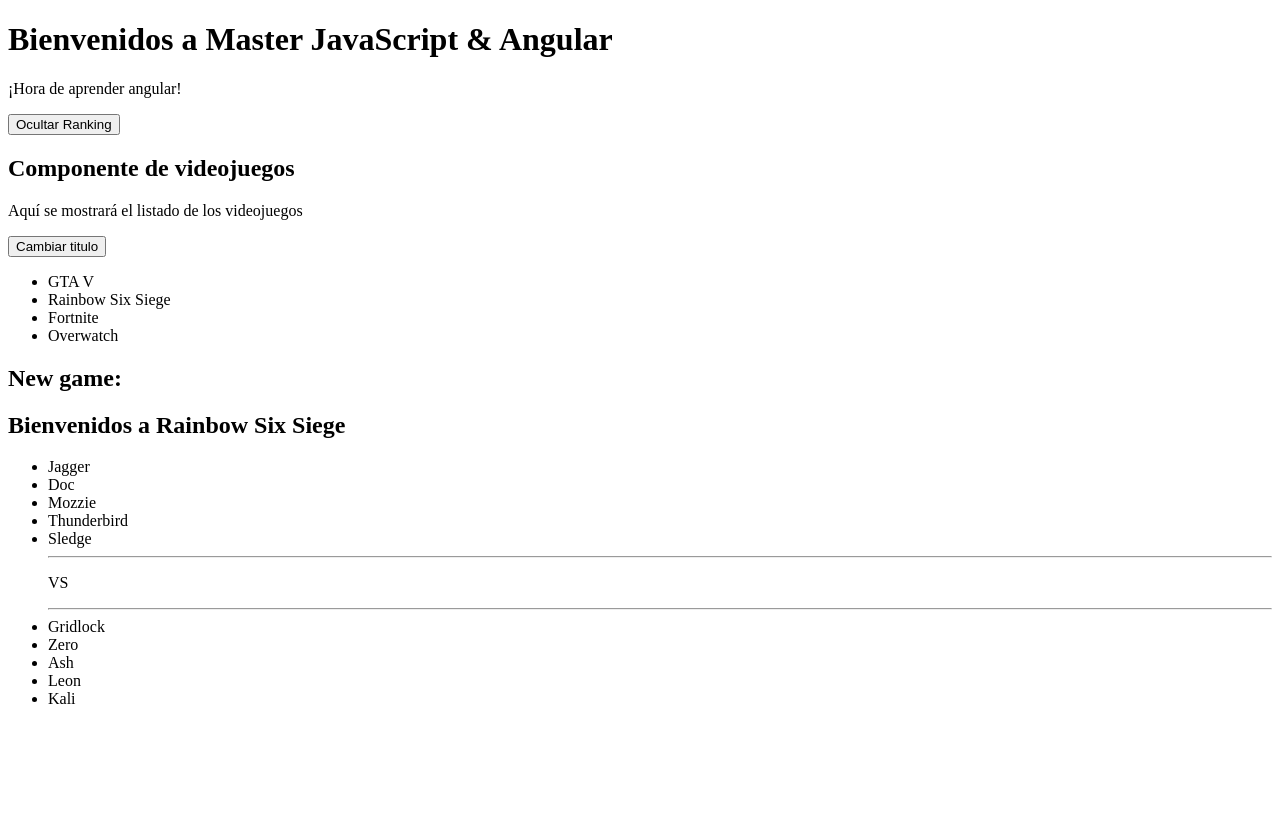
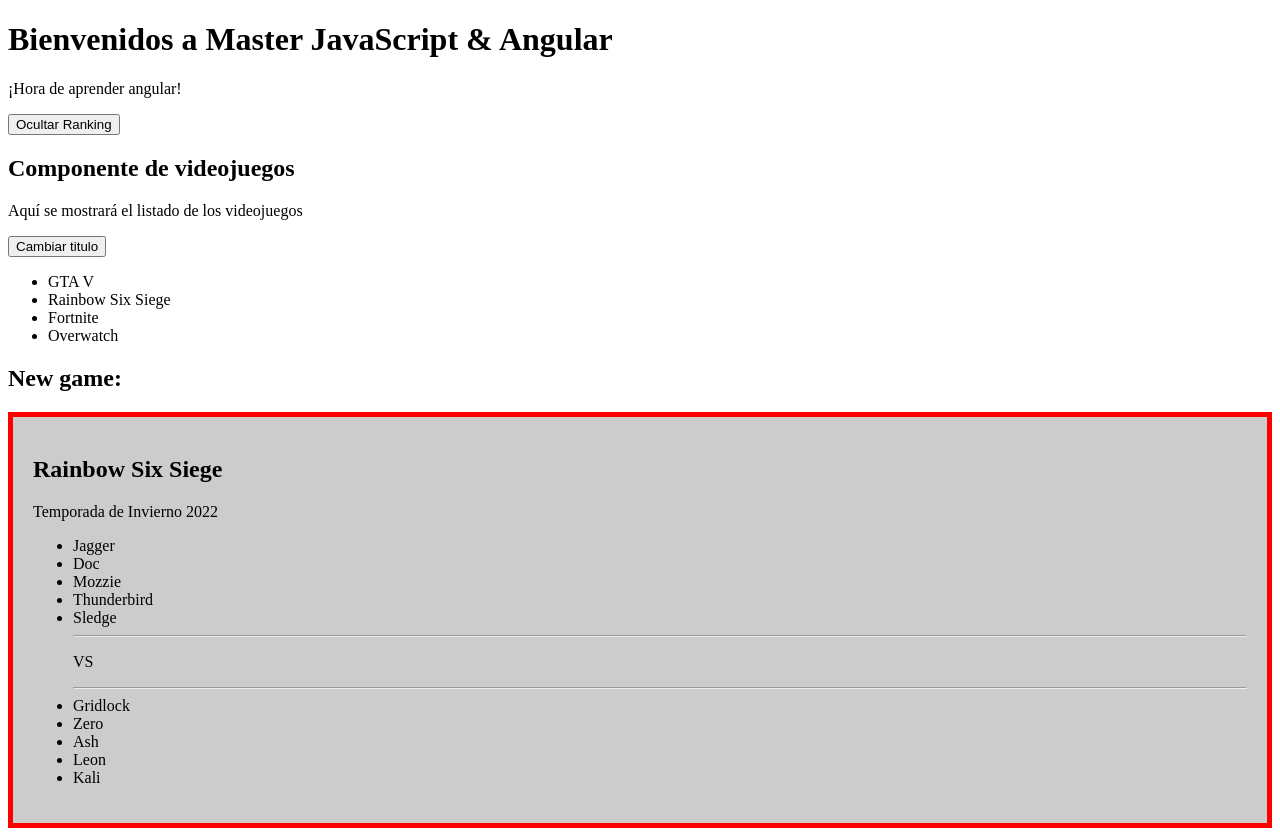
Before and after one commit to Juandieruiz/Master-JavaScript, an Angular app in the folder angular-learning/: page / in a window 1280 px wide. Before the commit the page ends 800 px from the top, so only its background shows below. Built offline with nearby package versions, Linux system fonts and the light colour scheme.

Commit message:
export/import & models

```diff
--- a/angular-learning/src/app/components/rainbow-six-siege/rainbow-six-siege.component.html
+++ b/angular-learning/src/app/components/rainbow-six-siege/rainbow-six-siege.component.html
@@ -1,4 +1,12 @@
+<div [ngStyle]="{'background': config.fondo,
+                'padding': '20px',
+                'border': '5px solid black',
+                'border-color': config.color
+
+                }">
+
 <h2>{{titulo}}</h2>
+<p>{{descripcion}}</p>
 <ul>
     <li>Jagger</li>
     <li>Doc</li>
@@ -13,4 +21,4 @@
     <li>Ash</li>
     <li>Leon</li>
     <li>Kali</li>
-</ul>
+</ul></div>
--- a/angular-learning/src/app/components/rainbow-six-siege/rainbow-six-siege.component.ts
+++ b/angular-learning/src/app/components/rainbow-six-siege/rainbow-six-siege.component.ts
@@ -1,13 +1,21 @@
 import { Component, OnInit } from '@angular/core';
-
+import { Configuracion } from 'src/app/models/config';
 @Component({
   selector: 'app-rainbow-six-siege',
   templateUrl: './rainbow-six-siege.component.html',
   styleUrls: ['./rainbow-six-siege.component.css']
 })
 export class RainbowSixSiegeComponent implements OnInit {
-  public titulo: string = "Bienvenidos a Rainbow Six Siege";
-  constructor() { }
+
+  public titulo: string = "Bienvenidos a la aplicacion Angular";
+  public descripcion:string;
+  public config;
+
+  constructor() {
+    this.config = Configuracion;
+    this.titulo = Configuracion.titulo;
+    this.descripcion = Configuracion.descripcion;
+  }
 
   ngOnInit(): void {
   }
--- /dev/null
+++ b/angular-learning/src/app/models/config.ts
@@ -0,0 +1,6 @@
+export let Configuracion = {
+    color: "red",
+    fondo: "#ccc",
+    titulo: "Rainbow Six Siege",
+    descripcion: "Temporada de Invierno 2022"
+};
```
Also changed, not shown: 1 other file (tests, documents, lock files or other folders).
